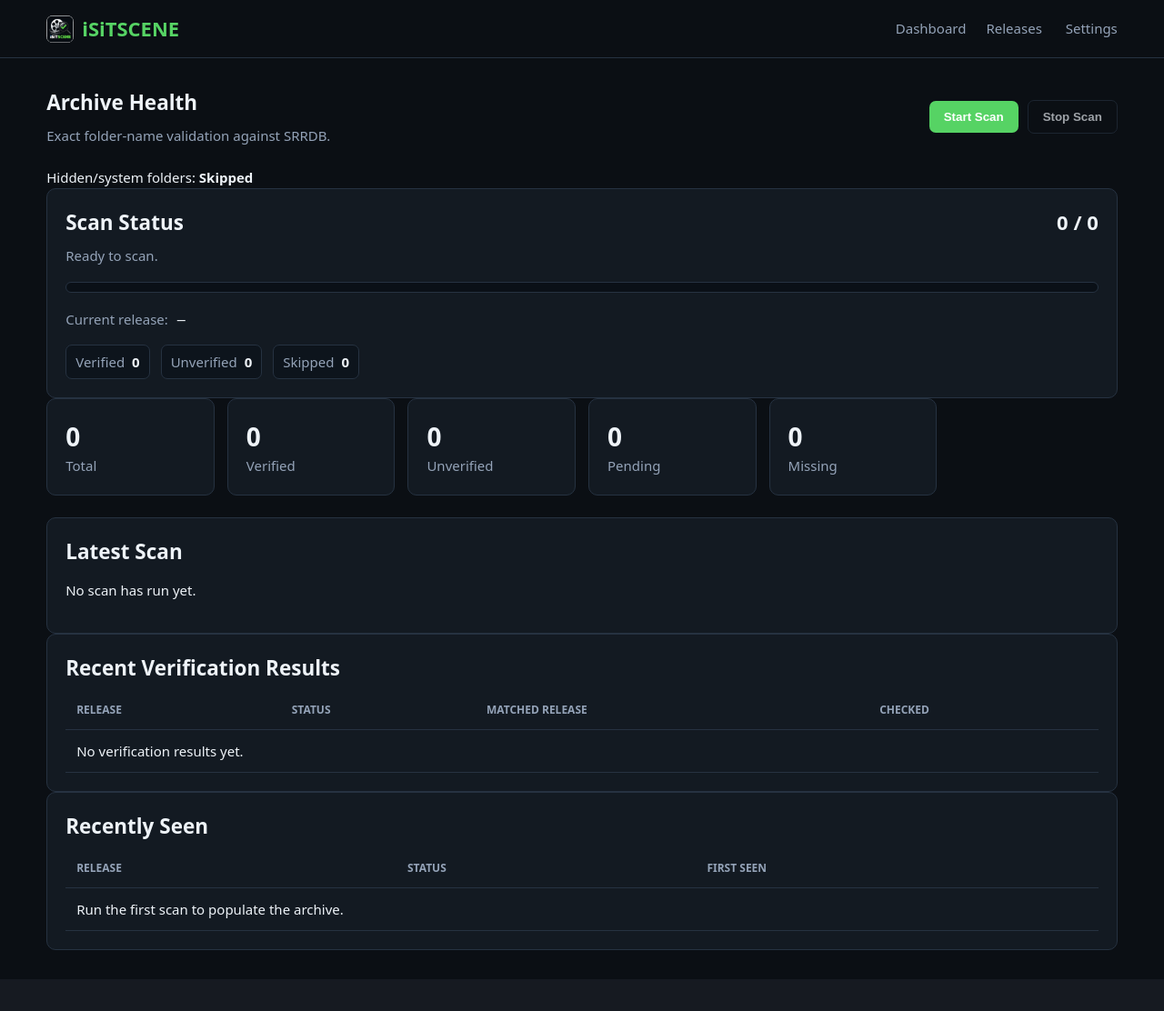
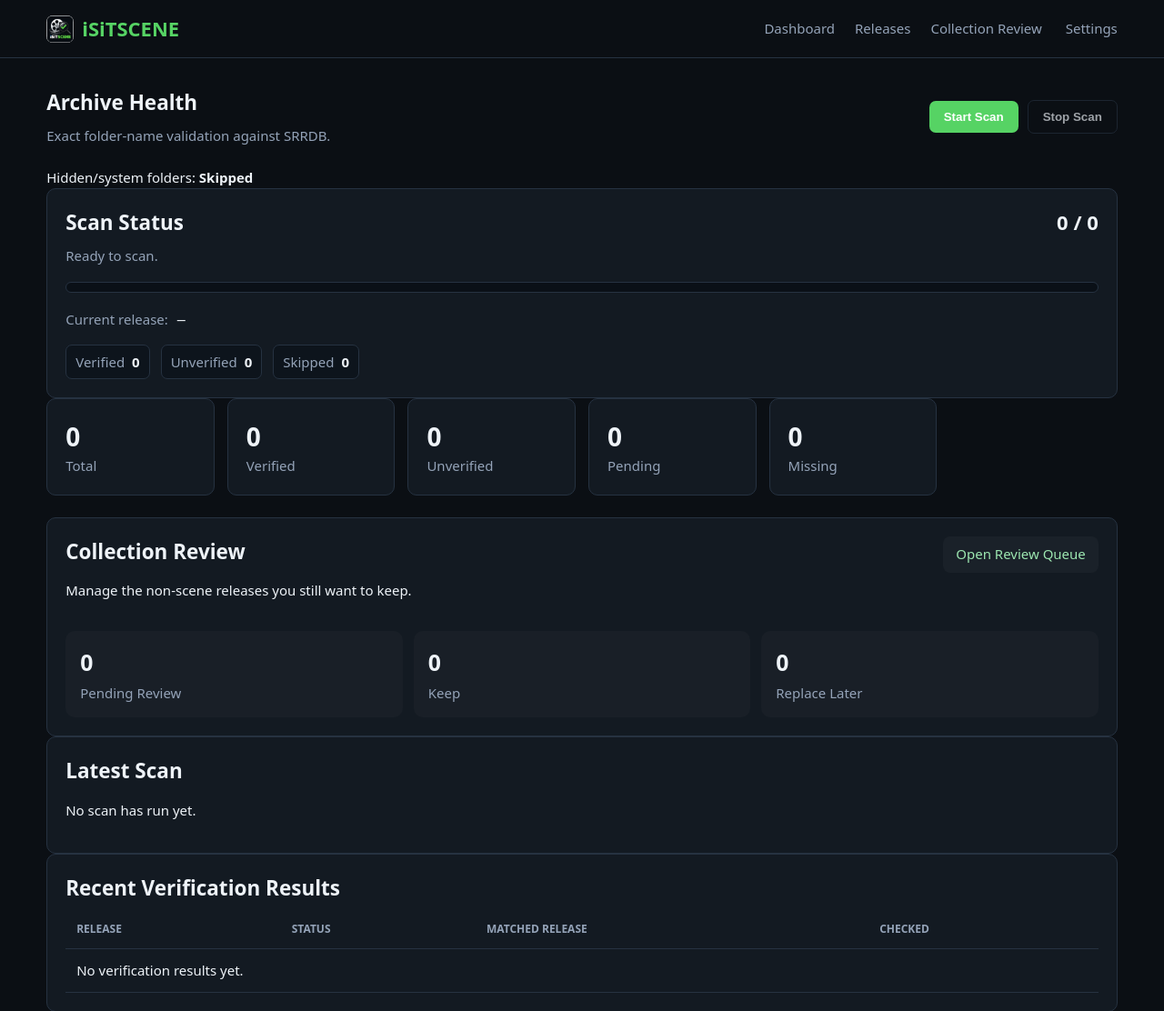
Before and after one commit to insaneavi/isitscene, a FastAPI app: page / in a window 1280 px wide. Shown: the top 1112 px of the page at 91% size. Before the commit the page ends 1077 px from the top, so only its background shows below. Run offline with FastAPI, Linux system fonts and the light colour scheme; data comes from the database, SQL or seed files in the repository; parts of the project's set-up code (start-up, migrations or seed data) failed here and were passed over.

Commit message:
Add Collection Review workflow

```diff
--- a/app/main.py
+++ b/app/main.py
@@ -1,6 +1,7 @@
 from __future__ import annotations
 
 import logging
+from datetime import datetime
 from contextlib import asynccontextmanager
 
 from apscheduler.schedulers.background import BackgroundScheduler
@@ -98,6 +99,27 @@ def dashboard(request: Request):
             "missing": db.scalar(
                 select(func.count()).select_from(Release).where(
                     Release.is_present.is_(False)
+                )
+            ) or 0,
+            "review_pending": db.scalar(
+                select(func.count()).select_from(Release).where(
+                    present,
+                    Release.verification_status == "unverified",
+                    Release.review_status == "pending",
+                )
+            ) or 0,
+            "review_keep": db.scalar(
+                select(func.count()).select_from(Release).where(
+                    present,
+                    Release.verification_status == "unverified",
+                    Release.review_status == "keep",
+                )
+            ) or 0,
+            "review_replace": db.scalar(
+                select(func.count()).select_from(Release).where(
+                    present,
+                    Release.verification_status == "unverified",
+                    Release.review_status == "replace",
                 )
             ) or 0,
         }
@@ -226,6 +248,98 @@ def releases(
         db.close()
 
 
+
+@app.get("/collection-review", response_class=HTMLResponse)
+def collection_review(
+    request: Request,
+    q: str = "",
+    review_status: str = "",
+):
+    db = SessionLocal()
+    try:
+        statement = (
+            select(Release)
+            .where(
+                Release.is_present.is_(True),
+                Release.verification_status == "unverified",
+            )
+            .order_by(Release.folder_name)
+        )
+
+        if q:
+            statement = statement.where(
+                Release.folder_name.ilike(f"%{q}%")
+            )
+
+        if review_status:
+            statement = statement.where(
+                Release.review_status == review_status
+            )
+
+        items = db.scalars(statement).all()
+
+        return templates.TemplateResponse(
+            request=request,
+            name="collection_review.html",
+            context={
+                "items": items,
+                "q": q,
+                "review_status": review_status,
+            },
+        )
+    finally:
+        db.close()
+
+
+@app.post("/collection-review/{release_id}")
+def update_collection_review(
+    release_id: int,
+    review_status: str = Form("pending"),
+    review_comment: str = Form(""),
+    q: str = Form(""),
+    active_filter: str = Form(""),
+):
+    allowed_statuses = {"pending", "keep", "replace", "ignored"}
+    selected_status = (
+        review_status
+        if review_status in allowed_statuses
+        else "pending"
+    )
+
+    db = SessionLocal()
+    try:
+        release = db.get(Release, release_id)
+        if (
+            release is not None
+            and release.is_present
+            and release.verification_status == "unverified"
+        ):
+            release.review_status = selected_status
+            release.review_comment = review_comment.strip()
+            release.last_reviewed = datetime.utcnow()
+            db.commit()
+    finally:
+        db.close()
+
+    query_parts = []
+    if q:
+        query_parts.append(f"q={q}")
+    if active_filter:
+        query_parts.append(f"review_status={active_filter}")
+
+    destination = "/collection-review"
+    if query_parts:
+        from urllib.parse import urlencode
+        values = {}
+        if q:
+            values["q"] = q
+        if active_filter:
+            values["review_status"] = active_filter
+        destination += "?" + urlencode(values)
+
+    return RedirectResponse(destination, status_code=303)
+
+
 @app.get("/settings", response_class=HTMLResponse)
 def settings_page(request: Request):
     return templates.TemplateResponse(
--- a/app/static/app.css
+++ b/app/static/app.css
@@ -178,3 +178,162 @@ button:disabled {
 .badge.pending {
   color: var(--muted);
 }
+
+
+.secondary-link,
+.button-link {
+  display: inline-flex;
+  align-items: center;
+  justify-content: center;
+  min-height: 40px;
+  padding: 0 14px;
+  border: 1px solid var(--border);
+  border-radius: 8px;
+  color: var(--text);
+  text-decoration: none;
+  background: rgba(255, 255, 255, 0.03);
+}
+
+.button-link {
+  border-color: #39d98a;
+  color: #9ce6b0;
+}
+
+.review-summary {
+  display: flex;
+  align-items: baseline;
+  gap: 8px;
+  margin: 12px 0 18px;
+  color: var(--muted);
+}
+
+.review-summary strong {
+  color: var(--text);
+  font-size: 1.35rem;
+}
+
+.review-list {
+  display: grid;
+  gap: 16px;
+}
+
+.review-card {
+  margin: 0;
+}
+
+.review-card-heading,
+.panel-heading-row {
+  display: flex;
+  justify-content: space-between;
+  align-items: flex-start;
+  gap: 20px;
+}
+
+.review-card h2 {
+  overflow-wrap: anywhere;
+  margin-bottom: 8px;
+  font-size: 1.05rem;
+}
+
+.review-meta {
+  display: flex;
+  flex-wrap: wrap;
+  align-items: center;
+  gap: 10px;
+  color: var(--muted);
+  font-size: 0.86rem;
+}
+
+.verification-reason {
+  margin: 16px 0;
+  padding: 12px 14px;
+  border-left: 3px solid #ffd27a;
+  background: rgba(255, 210, 122, 0.06);
+  overflow-wrap: anywhere;
+}
+
+.review-form {
+  display: grid;
+  gap: 14px;
+  margin-top: 16px;
+}
+
+.review-form label {
+  display: grid;
+  gap: 7px;
+  font-weight: 600;
+}
+
+.review-form select,
+.review-form textarea {
+  width: 100%;
+}
+
+.review-form textarea {
+  min-height: 100px;
+  resize: vertical;
+  font: inherit;
+  line-height: 1.45;
+}
+
+.review-actions {
+  display: flex;
+  justify-content: flex-end;
+}
+
+.badge.review-pending {
+  color: var(--muted);
+}
+
+.badge.review-keep {
+  color: #9ce6b0;
+}
+
+.badge.review-replace {
+  color: #ffd27a;
+}
+
+.badge.review-ignored {
+  color: #b6a7e8;
+}
+
+.review-stat-grid {
+  display: grid;
+  grid-template-columns: repeat(3, minmax(0, 1fr));
+  gap: 12px;
+  margin-top: 18px;
+}
+
+.review-stat-grid a {
+  display: grid;
+  gap: 4px;
+  padding: 16px;
+  border: 1px solid var(--border);
+  border-radius: 10px;
+  color: var(--text);
+  text-decoration: none;
+  background: rgba(255, 255, 255, 0.025);
+}
+
+.review-stat-grid strong {
+  font-size: 1.55rem;
+}
+
+.review-stat-grid span {
+  color: var(--muted);
+}
+
+.empty-state {
+  text-align: center;
+}
+
+@media (max-width: 760px) {
+  .review-card-heading,
+  .panel-heading-row {
+    flex-direction: column;
+  }
+
+  .review-stat-grid {
+    grid-template-columns: 1fr;
+  }
+}
--- a/app/templates/base.html
+++ b/app/templates/base.html
@@ -1,2 +1,2 @@
-<!doctype html><html><head><meta charset="utf-8"><meta name="viewport" content="width=device-width,initial-scale=1"><title>iSiTSCENE</title><link rel="icon" type="image/png" href="/static/favicon.png"><link rel="stylesheet" href="/static/app.css"></head><body><header><a href="/" class="brand"><img src="/static/isitscene-icon.png" alt=""><span class="brand-text">iSiT<span>SCENE</span></span></a><nav><a href="/">Dashboard</a><a href="/releases">Releases</a>
+<!doctype html><html><head><meta charset="utf-8"><meta name="viewport" content="width=device-width,initial-scale=1"><title>iSiTSCENE</title><link rel="icon" type="image/png" href="/static/favicon.png"><link rel="stylesheet" href="/static/app.css"></head><body><header><a href="/" class="brand"><img src="/static/isitscene-icon.png" alt=""><span class="brand-text">iSiT<span>SCENE</span></span></a><nav><a href="/">Dashboard</a><a href="/releases">Releases</a><a href="/collection-review">Collection Review</a>
       <a href="/settings">Settings</a></nav></header><main>{% block content %}{% endblock %}</main></body></html>
--- a/app/templates/dashboard.html
+++ b/app/templates/dashboard.html
@@ -98,6 +98,31 @@
   <div class="card">
     <strong>{{ counts.missing }}</strong>
     <span>Missing</span>
+  </div>
+</section>
+
+<section class="panel collection-review-overview">
+  <div class="panel-heading-row">
+    <div>
+      <h2>Collection Review</h2>
+      <p>Manage the non-scene releases you still want to keep.</p>
+    </div>
+    <a class="button-link" href="/collection-review">Open Review Queue</a>
+  </div>
+
+  <div class="review-stat-grid">
+    <a href="/collection-review?review_status=pending">
+      <strong>{{ counts.review_pending }}</strong>
+      <span>Pending Review</span>
+    </a>
+    <a href="/collection-review?review_status=keep">
+      <strong>{{ counts.review_keep }}</strong>
+      <span>Keep</span>
+    </a>
+    <a href="/collection-review?review_status=replace">
+      <strong>{{ counts.review_replace }}</strong>
+      <span>Replace Later</span>
+    </a>
   </div>
 </section>
 
```
Also changed, not shown: app/database.py (+27 -0 lines), app/templates/collection_review.html (added, +138 -0 lines), CHANGELOG.md, README.md.
